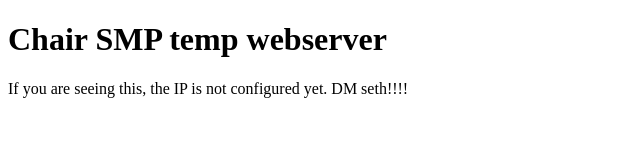
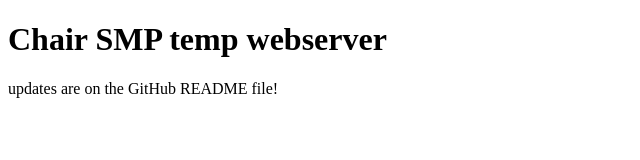
Before and after one commit to sithydev/chairsmp-temp, a plain HTML site: page index.html in a window 1280 px wide. Shown: the whole page, without its empty margins (0-640 px from the left). Drawn offline with Linux system fonts and the light colour scheme.

Commit message:
Update index.html

```diff
--- a/index.html
+++ b/index.html
@@ -6,7 +6,7 @@
 
 <body>
 <h1>Chair SMP temp webserver</h1>
-<p>If you are seeing this, the IP is not configured yet. DM seth!!!!</p><br><br>
+<p>updates are on the GitHub README file!</p><br><br>
 
   <!-- shhh... sneaky ;) -->
 
```
